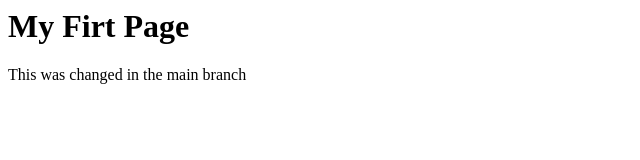
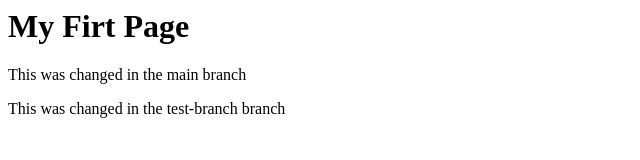
Before and after one commit to otimbur/Simple-web-page, a plain HTML site: page index.html in a window 1280 px wide. Shown: the whole page, without its empty margins (0-640 px from the left). Drawn offline with Linux system fonts and the light colour scheme.

Commit message:
Update index.html

```diff
--- a/index.html
+++ b/index.html
@@ -1,2 +1,3 @@
 <h1>My Firt Page</h1>
 <p>This was changed in the main branch</p>
+<p>This was changed in the test-branch branch</p>
```
